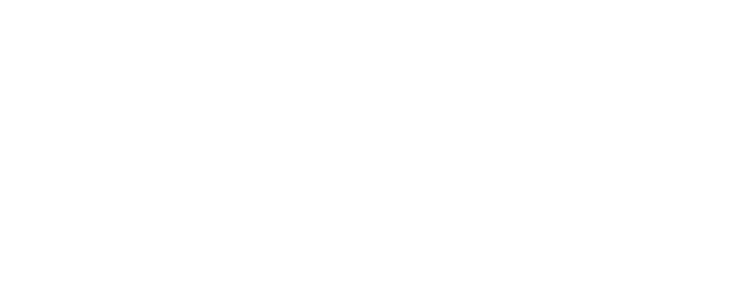
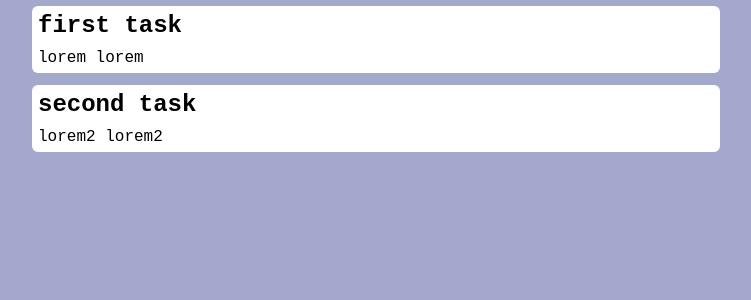
Before and after one commit to Glebkiselev11/task-management-client, a Vue app: page / in a window 1280 px wide. Shown: the top 300 px of the page, without its empty margins (264-1015 px from the left). Built offline with nearby package versions, Linux system fonts and the light colour scheme.

Commit message:
task component

```diff
--- a/src/App.vue
+++ b/src/App.vue
@@ -4,8 +4,19 @@
   </div>
 </template>
 
-<style scoped>
+<style>
 * {
   font-family: 'Courier New', Courier, monospace;
+  margin: 0;
+  padding: 0;
+}
+
+body {
+  background: rgb(164, 168, 204);
+}
+
+.container {
+  margin: 0 auto;
+  max-width: 1200px;
 }
 </style>
--- /dev/null
+++ b/src/components/Task.vue
@@ -0,0 +1,35 @@
+<template>
+  <div class="task-wrap">
+    <h2 class="title">{{title}}</h2>
+    <p class="description">{{description}}</p>
+  </div>
+</template>
+
+<script>
+export default {
+  name: 'Task',
+  props: {
+    title: {
+      type: String,
+      default: 'Title',
+    },
+    description: {
+      type: String,
+      default: 'Description',
+    },
+  }
+}
+</script>
+
+<style scoped>
+  .task-wrap {
+    margin: 6px;
+    padding: 6px;
+    background: white;
+    border-radius: 6px;
+  }
+
+  .title {
+    margin-bottom: 10px;
+  }
+</style>
--- a/src/views/Home.vue
+++ b/src/views/Home.vue
@@ -1,9 +1,45 @@
 <template>
-  <div class="home"></div>
+  <div class="home container">
+
+    <!-- Елемент таски -->
+    <Task
+      v-for="(task, index) of tasks"
+      :key="index"
+      :title="task.title"
+      :description="task.description"
+    />
+  </div>
+
 </template>
 
 <script>
+import Task from '@/components/Task'
+
 export default {
   name: 'Home',
+  components: {
+    Task,
+  },
+  data: () => ({
+    tasks: [
+      {
+        title: 'first task',
+        description: 'lorem lorem',
+      },
+      {
+        title: 'second task',
+        description: 'lorem2 lorem2',
+      }
+    ]
+  }),
+
 };
 </script>
+
+<style scoped>
+  .home {
+    width: 700px;
+    display: flex;
+    flex-direction: column;
+  }
+</style>
```
